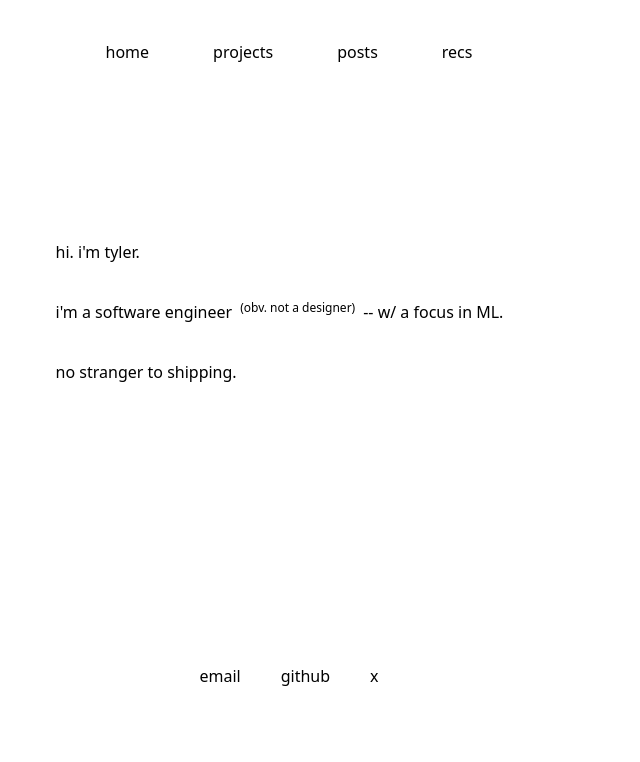
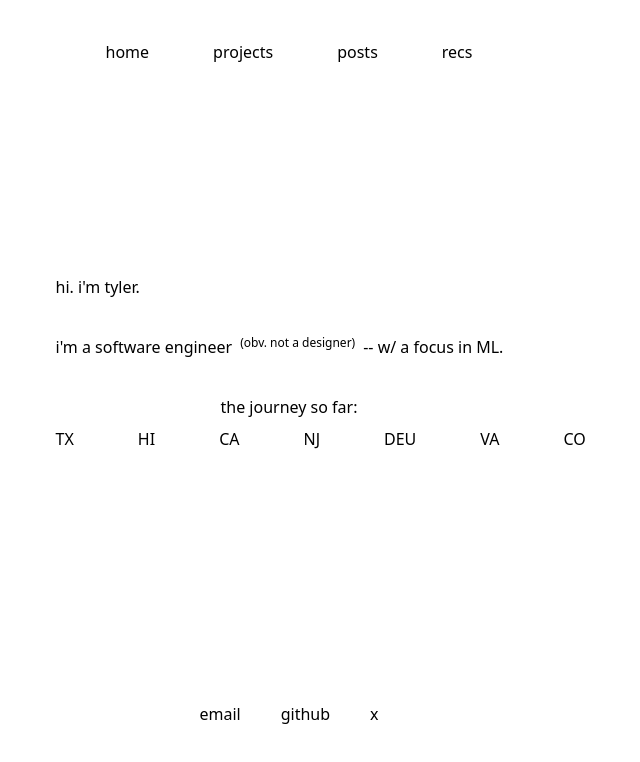
Before and after one commit to tyler-keller/tylerkeller-dev, a SvelteKit app: page / in a window 1280 px wide. Shown: the top 762 px of the page, without its empty margins (351-991 px from the left). Built offline with nearby package versions, Linux system fonts and the light colour scheme.

Commit message:
extra UI changes

```diff
--- a/src/routes/+layout.svelte
+++ b/src/routes/+layout.svelte
@@ -9,12 +9,16 @@
 	import '../app.css'
 </script>
 
-<div class="grid grid-cols items-stretch min-h-screen gap-x-3">
+<div class="grid grid-cols items-stretch h-screen">
 	<Header class='top-0 p-4'/>
 
-	<main class="flex-grow">
+	<div class="flex-grow"></div>
+
+	<main>
 		<slot />
 	</main>
 
+	<div class="flex-grow"></div>
+
 	<Footer class='bottom-0 p-4' />
 </div>
--- a/src/routes/+page.svelte
+++ b/src/routes/+page.svelte
@@ -1,26 +1,25 @@
-<script lang="js">
-
-</script>
-
 <div class="p-8 max-w-prose mx-auto space-y-8 flex-row">
 
     <div class="p-8 max-w-prose mx-auto space-y-8 flex-row">
-        <p class="">hi. i'm tyler.</p>
+        <p class="dark:text-white text-black">hi. i'm tyler.</p>
         <div class="flex flex-row">
             <p class="pr-1 pt-1">i'm a software engineer </p>
             <p class="p-1 text-xs">(obv. not a designer)</p>
             <p class="p-1"> -- w/ a focus in ML.</p>
         </div>
-        <p class="pb-16">no stranger to shipping.</p>
+        <!-- <p class="">no stranger to shipping.</p> -->
+        <div>
+            <p class="text-center pb-2">the journey so far:</p>
+            <div class="flex flex-row w-3/4 space-x-16">
+                <p class="">TX</p>
+                <p class="">HI</p>
+                <p class="">CA</p>
+                <p class="">NJ</p>
+                <p class="">DEU</p>
+                <p class="">VA</p>
+                <p class="">CO</p>
+            </div>
+        </div>
     </div>
 
-    <!-- <div class="flex justify-center pt-8">
-        <div class="mx-auto bg-gray-800 rounded-lg inline-flex flex-col items-center justify-center p-4">
-            <div class="text-center">
-                <p class="text-sm">"Anything which is not prohibited by the laws</p>
-                <p class="text-sm">of physics is possible given sufficient knowledge."</p>
-            </div>
-            <p class="text-xs mt-2">- Principle of Optimism</p>
-        </div>
-    </div> -->
 </div>
--- a/src/routes/footer.svelte
+++ b/src/routes/footer.svelte
@@ -11,7 +11,7 @@
             <a class="hover:underline" href="https://github.com/tylerckeller">github</a>
         </li>
         <li>
-            <a class="hover:underline" href="https://x.com/tylerckeller">x</a>
+            <a class="hover:underline" href="https://x.com/0xt4k">x</a>
         </li>
     </ul>
 </div>
--- a/src/routes/posts/+page.svelte
+++ b/src/routes/posts/+page.svelte
@@ -10,7 +10,7 @@
 </svelte:head> -->
 
 <!-- Posts -->
-<!-- <section> -->
+<section>
 	<ul class="posts">
 		{#each data.posts as post}
 			<li class="post">
@@ -20,33 +20,4 @@
 			</li>
 		{/each}
 	</ul>
-<!-- </section> -->
-
-<style>
-	.posts {
-		display: grid;
-		gap: 2rem;
-	}
-
-	.post {
-		max-inline-size: var(--size-content-3);
-	}
-
-	.post:not(:last-child) {
-		border-bottom: 1px solid var(--border);
-		padding-bottom: var(--size-7);
-	}
-
-	.title {
-		font-size: var(--font-size-fluid-3);
-		text-transform: capitalize;
-	}
-
-	.date {
-		color: var(--text-2);
-	}
-
-	.description {
-		margin-top: var(--size-3);
-	}
-</style>
+</section>
--- /dev/null
+++ b/src/routes/projects/+page.svelte
@@ -0,0 +1,10 @@
+<div class="flex flex-col items-center">
+
+    <div class="flex-grow"></div>
+
+    <div class="items-center">
+        <p>deal.io</p>
+    </div>
+
+    <div class="flex-grow"></div>
+</div>
```
